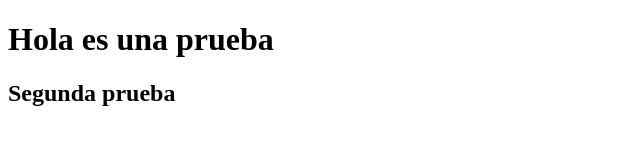
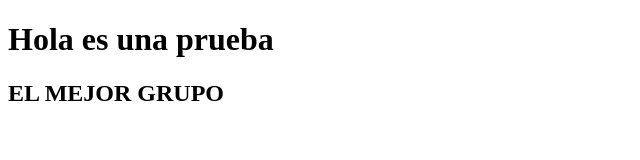
Before and after one commit to Jyanx/Front-End-Prueba, a plain HTML site: page index.html in a window 1280 px wide. Shown: the whole page, without its empty margins (0-640 px from the left). Drawn offline with Linux system fonts and the light colour scheme.

Commit message:
Segundo titulo

```diff
--- a/index.html
+++ b/index.html
@@ -8,6 +8,6 @@
 </head>
 <body>
     <h1>Hola es una prueba</h1>
-    <h2>Segunda prueba</h2>
+    <h2>EL MEJOR GRUPO</h2>
 </body>
 </html>
```
